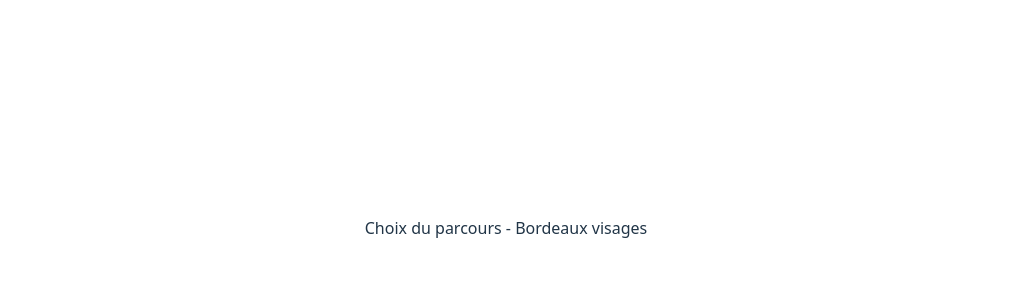
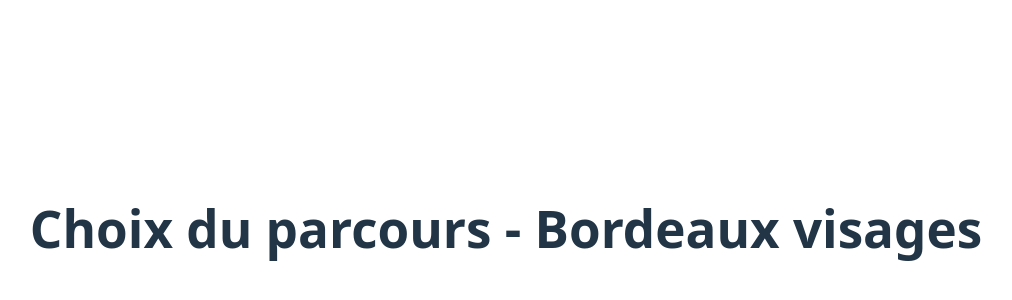
Before and after one commit to Tominouu/projet_integration, a React (Vite) app: page /choix in a window 1280 px wide. Shown: the part 172-472 px from the top of the page, without its empty margins (134-1146 px from the left). Built offline with nearby package versions, Linux system fonts and the light colour scheme.

Commit message:
link json quiz objects et full placeholder

```diff
--- a/src/pages/choix.jsx
+++ b/src/pages/choix.jsx
@@ -1,6 +1,7 @@
 function choix () {
 
-return (<div>Choix du parcours - Bordeaux visages</div>
+return (
+<h1>Choix du parcours - Bordeaux visages</h1>
 )
 
 }
--- a/src/pages/infos.jsx
+++ b/src/pages/infos.jsx
@@ -1,6 +1,7 @@
 function infos () {
 
-return (<div>infos supplémentaires</div>
+return (
+<h1>infos supplémentaires</h1>
 )
 
 }
--- a/src/pages/quiz/1/quiz1.jsx
+++ b/src/pages/quiz/1/quiz1.jsx
@@ -1,6 +1,6 @@
 import Quiz from 'react-quiz-component';
 
-import { quiz } from './quiz';
+import { quiz } from './source1.js';
 
 export default function quiz1() {
     return (
--- a/src/pages/quiz/2/quiz2.jsx
+++ b/src/pages/quiz/2/quiz2.jsx
@@ -1,6 +1,6 @@
 import Quiz from 'react-quiz-component';
 
-import { quiz } from './quiz';
+import { quiz } from './source2.js';
 
 export default function quiz2() {
     return (
--- a/src/pages/quiz/3/quiz3.jsx
+++ b/src/pages/quiz/3/quiz3.jsx
@@ -1,6 +1,6 @@
 import Quiz from 'react-quiz-component';
 
-import { quiz } from './quiz';
+import { quiz } from './source3.js';
 
 export default function quiz3() {
     return (
--- a/src/pages/quiz/4/quiz4.jsx
+++ b/src/pages/quiz/4/quiz4.jsx
@@ -1,6 +1,6 @@
 import Quiz from 'react-quiz-component';
 
-import { quiz } from './quiz';
+import { quiz } from './source4.js';
 
 export default function quiz4() {
     return (
--- a/src/pages/quiz/5/quiz5.jsx
+++ b/src/pages/quiz/5/quiz5.jsx
@@ -1,6 +1,6 @@
 import Quiz from 'react-quiz-component';
 
-import { quiz } from './quiz';
+import { quiz } from './source5.js';
 
 export default function quiz5() {
     return (
--- a/src/pages/quizGlobal.jsx
+++ b/src/pages/quizGlobal.jsx
@@ -1,6 +1,7 @@
 function quizGlobal () {
 
-return (<div>Quiz Global</div>
+return (
+<h1>Quiz Global</h1>
 )
 
 }
```
